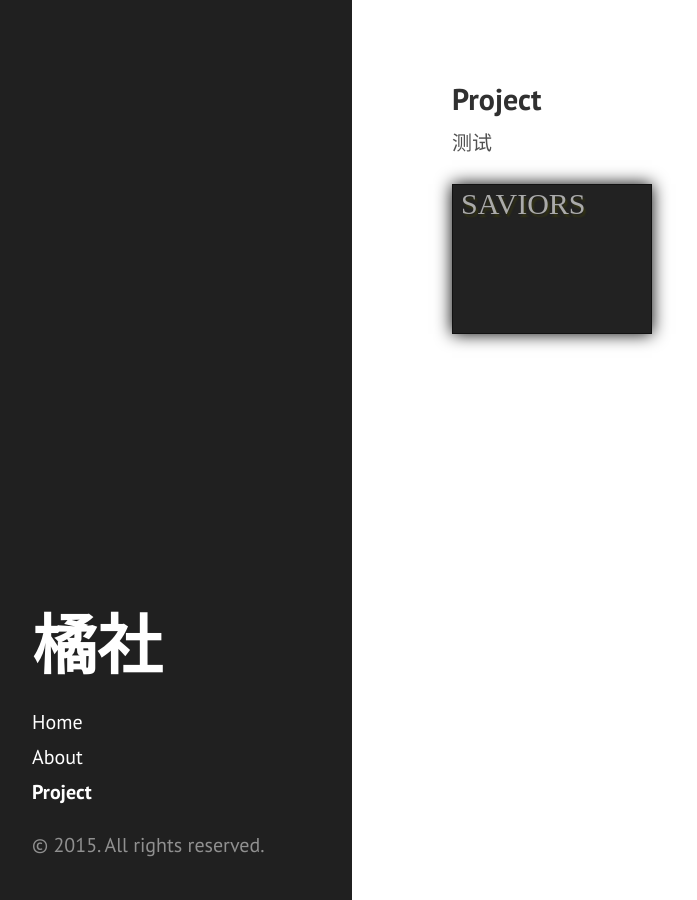
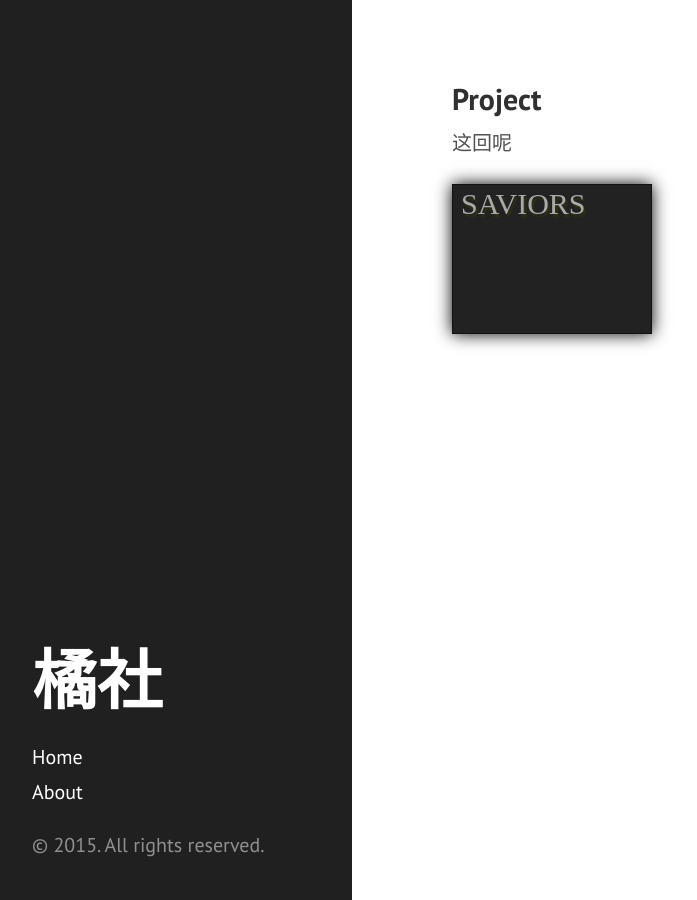
Before and after one commit to orangeclub/orangeclub.github.io, a Jekyll site: the page built from project.md, in a window 1280 px wide. Shown: the whole page, without its empty margins (8-705 px from the left). Built offline with Jekyll 4.4.1, drawn with Linux system fonts in a browser that asks for light colours; nearby versions of some CDN libraries; library files that are not in the unit come from our copies.

Commit message:
no message

```diff
--- a/project.html
+++ b/_layouts/project.html
@@ -1,10 +1,14 @@
 ---
-layout: page
-title: Project
+layout: default
 ---
 
+<article class="project">
+  <h1 class="page-title">{{ page.title }}</h1>
+  {{ content }}
+</article>
+
 <head>
-测试
+这回呢
     <meta charset="utf-8">
 	<link href ="public/css/metro.css" media="all" rel="stylesheet">
     <meta content="authenticity_token" name="csrf-param" />
```
Also changed, not shown: project.md (added, +4 -0 lines).
